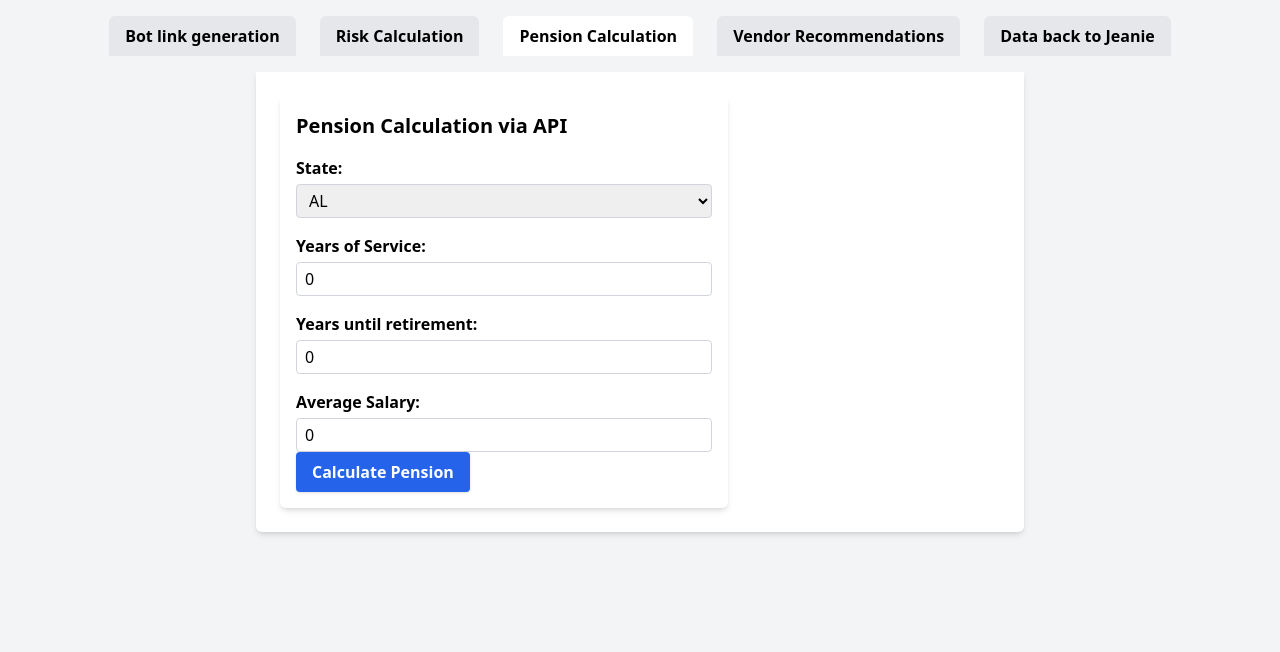
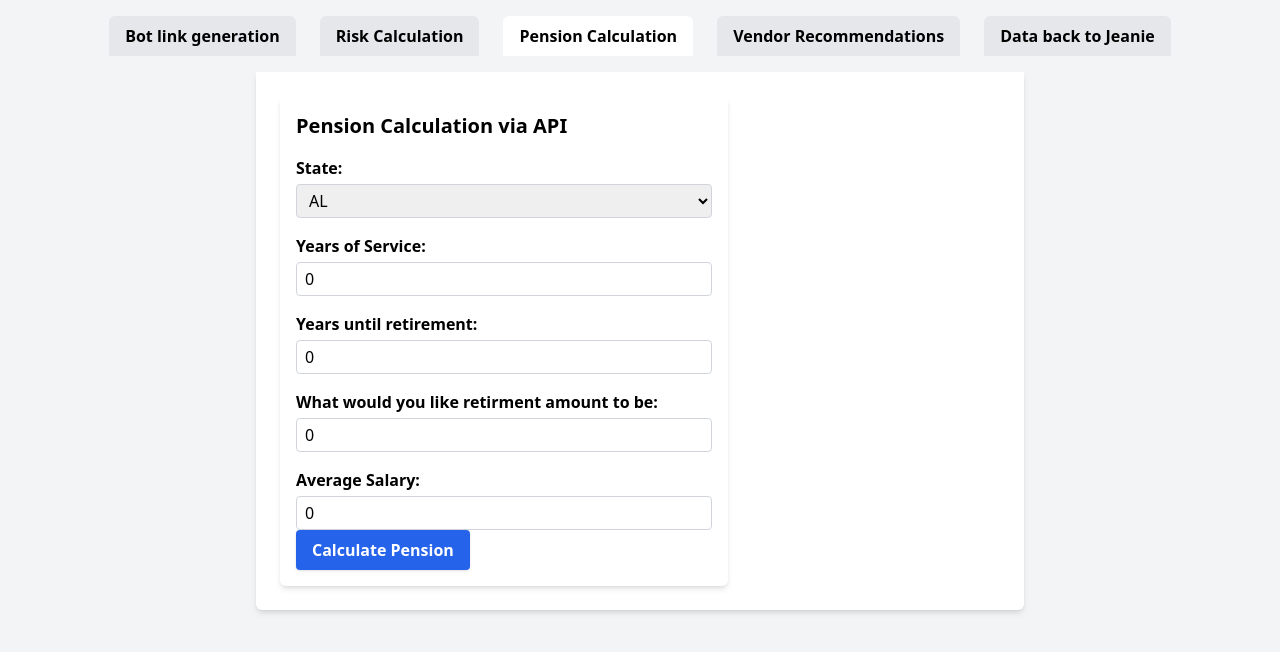
Before and after one commit to demarijm/chrisbot, a SvelteKit app: page / in a window 1280 px wide. Both pictures are taken after a click on the button "Pension Calculation". Shown: the top 652 px of the page. Built offline with nearby package versions, Linux system fonts and the light colour scheme.

Commit message:
add retirement wish

```diff
--- a/src/components/PensionForm.svelte
+++ b/src/components/PensionForm.svelte
@@ -3,6 +3,7 @@
 	let yearsOfService = 0;
 	let averageSalary = 0;
 	let yearsUntilRetirement = 0;
+	let retirementWish = 0;
 	let incomeGap: number | null = null;
 	let estimatedPension: number | null = null;
 	let errorMessage: string | null = null;
@@ -139,6 +140,20 @@
 			required
 		/>
 	</div>
+	<!-- Years until retirement -->
+	<div class="mb-4">
+		<label for="yearsOfService" class="mb-1 block font-semibold"
+			>What would you like retirment amount to be:</label
+		>
+		<input
+			id="retirementWish"
+			type="number"
+			min="0"
+			bind:value={retirementWish}
+			class="w-full rounded border border-gray-300 px-2 py-1"
+			required
+		/>
+	</div>
 
 	<!-- Average Salary -->
 	<div>
```
